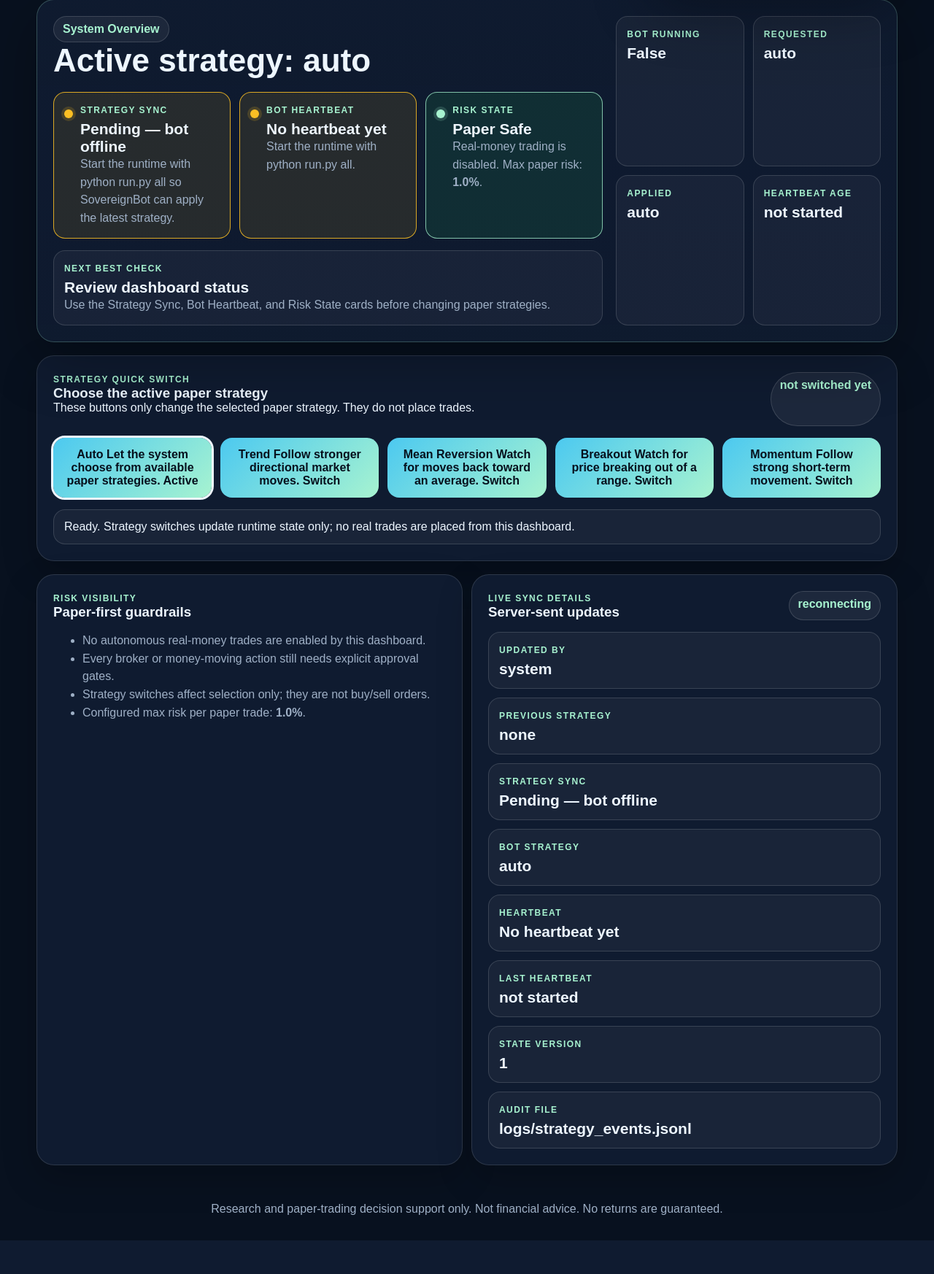
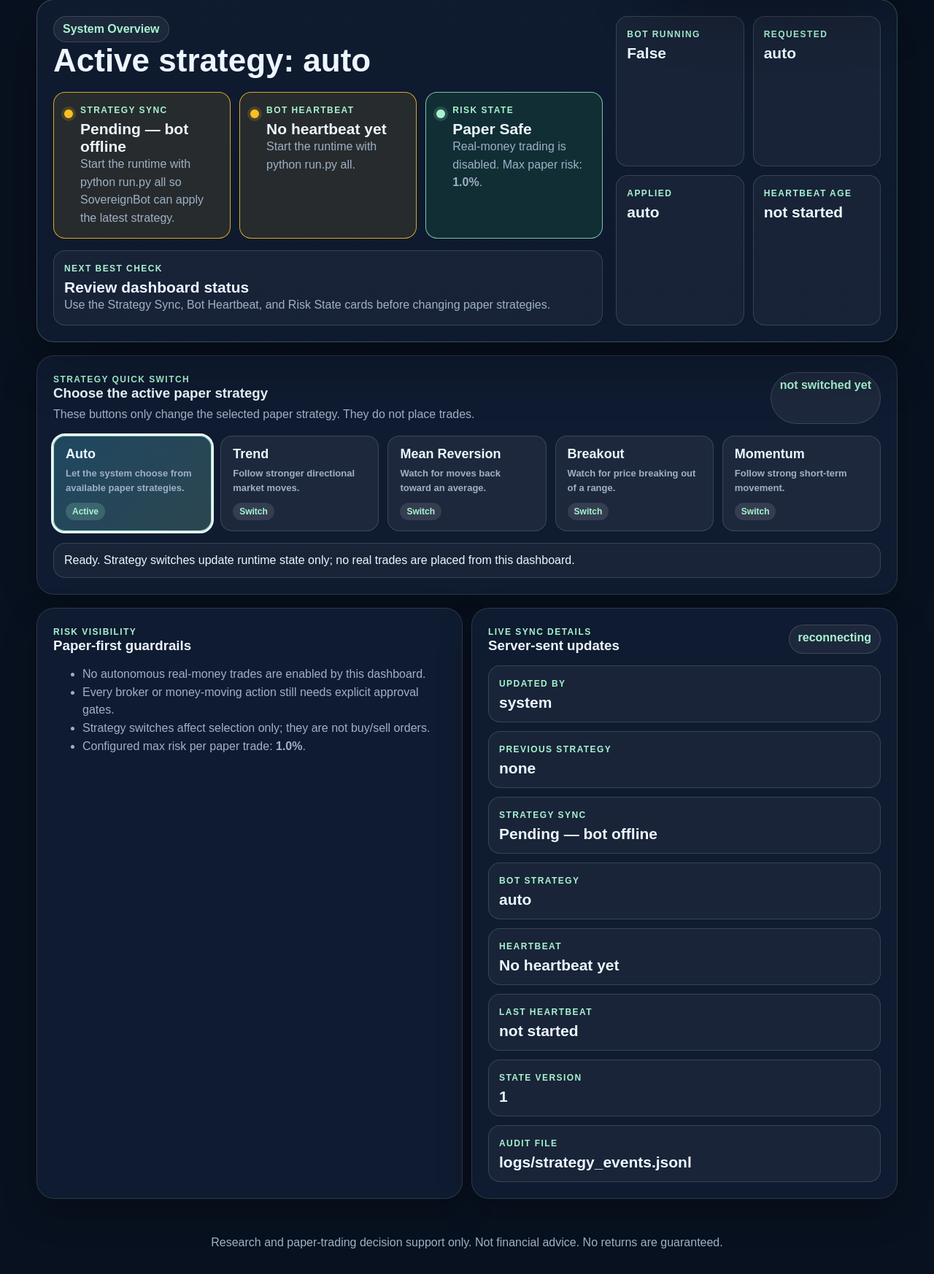
Before and after one commit to apperson420/Trader, a Flask app: page / in a window 1280 px wide. Shown: the part 159-1905 px from the top of the page at 73% size. Before the commit the page ends 1859 px from the top, so only its background shows below. Run offline with Flask 3, Linux system fonts and the light colour scheme; data that the repository does not hold is empty.

Commit message:
phase2 - Style strategy quick-switch cards

```diff
--- a/web_dashboard/static/css/dashboard.css
+++ b/web_dashboard/static/css/dashboard.css
@@ -166,9 +166,15 @@ code {
 .risk-list,
 .status-chip span,
 .guidance-card p,
+.section-help,
+.strategy-button-description,
 footer {
   color: #9fb0c6;
   line-height: 1.55;
+}
+
+.section-help {
+  margin: 6px 0 0;
 }
 
 .guidance-card {
@@ -287,8 +293,57 @@ button {
   background: linear-gradient(135deg, #4cc9f0, #a7f3d0);
 }
 
-button.active {
+button:focus-visible {
+  outline: 4px solid #edf6ff;
+  outline-offset: 3px;
+}
+
+.strategy-button {
+  display: grid;
+  gap: 6px;
+  min-height: 128px;
+  text-align: left;
+  align-content: start;
+  background: rgba(255, 255, 255, .06);
+  color: #edf6ff;
+  border: 1px solid rgba(255, 255, 255, .14);
+}
+
+.strategy-button:hover {
+  border-color: rgba(167, 243, 208, .7);
+  transform: translateY(-1px);
+}
+
+.strategy-button-title {
+  font-size: 18px;
+}
+
+.strategy-button-description {
+  font-size: 13px;
+  font-weight: 700;
+}
+
+.strategy-button-state {
+  align-self: end;
+  display: inline-flex;
+  width: fit-content;
+  margin-top: 4px;
+  border-radius: 999px;
+  padding: 5px 9px;
+  font-size: 12px;
+  background: rgba(255, 255, 255, .10);
+  color: #a7f3d0;
+}
+
+button.active,
+.strategy-button.active {
   outline: 3px solid #edf6ff;
+  border-color: rgba(167, 243, 208, .95);
+  background: linear-gradient(135deg, rgba(76, 201, 240, .26), rgba(167, 243, 208, .20));
+}
+
+.strategy-button.active .strategy-button-state {
+  background: rgba(167, 243, 208, .18);
 }
 
 button:disabled {
```
